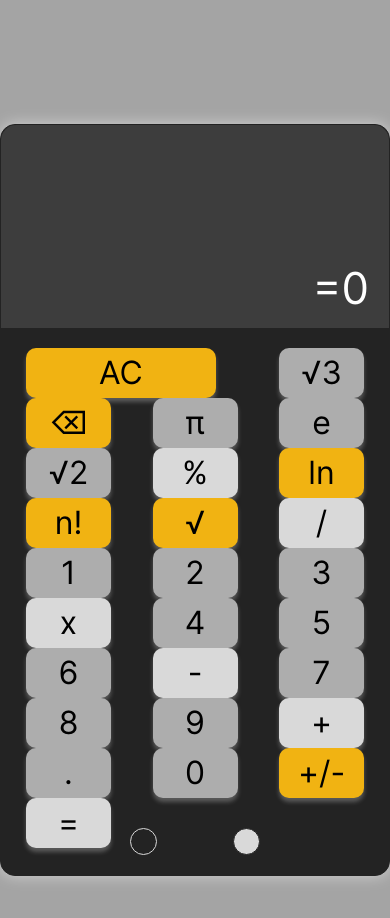
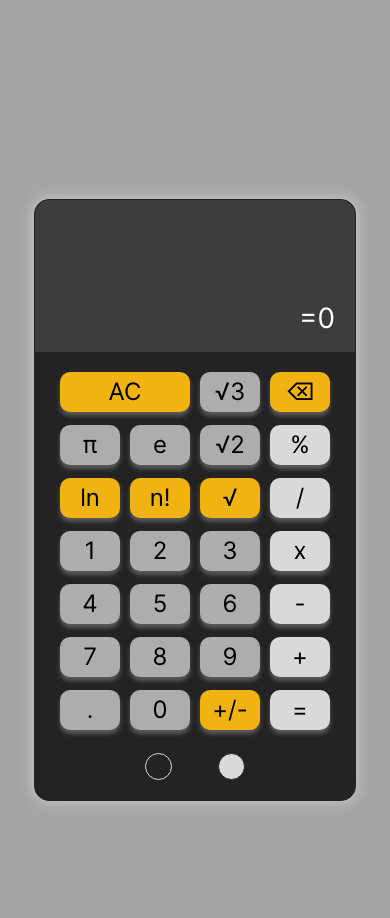
Before and after one commit to PblCbGomel/calculator-JS, a plain HTML site: page index.html in a window 390 px wide. Drawn offline with Linux system fonts and the light colour scheme.

Commit message:
feat: added adaptive

```diff
--- a/styles/index.css
+++ b/styles/index.css
@@ -14,7 +14,7 @@ main {
   align-items: center;
   justify-content: center;
   width: 100%;
-  height: 1000px;
+  height: 1200px;
 
   background-color: rgb(164, 164, 164);
 }
@@ -219,3 +219,50 @@ main {
 
   cursor: pointer;
 }
+
+@media (max-width: 768px) {
+  main {
+    height: 1000px;
+  }
+
+  .calculator-wrapper-dark,
+  .calculator-wrapper-ligth {
+    height: 600px;
+    width: 320px;
+  }
+
+  .actions-wrapper-dark,
+  .actions-wrapper-ligth {
+    height: 180px;
+  }
+
+  .btn-dark,
+  .btn-ligth {
+    width: 60px;
+    height: 40px;
+
+    line-height: 40px;
+    font-size: 24px;
+  }
+
+  .btn-clear-all {
+    width: 130px;
+  }
+
+  .input-ligth *,
+  .input-dark * {
+    font-size: 20px;
+    line-height: 40px;
+    max-width: 280px;
+  }
+
+  .actions-wrapper-dark .result,
+  .actions-wrapper-ligth .result {
+    font-size: 28px;
+    line-height: 48px;
+  }
+
+  .themes-block {
+    width: 100px;
+  }
+}
```
